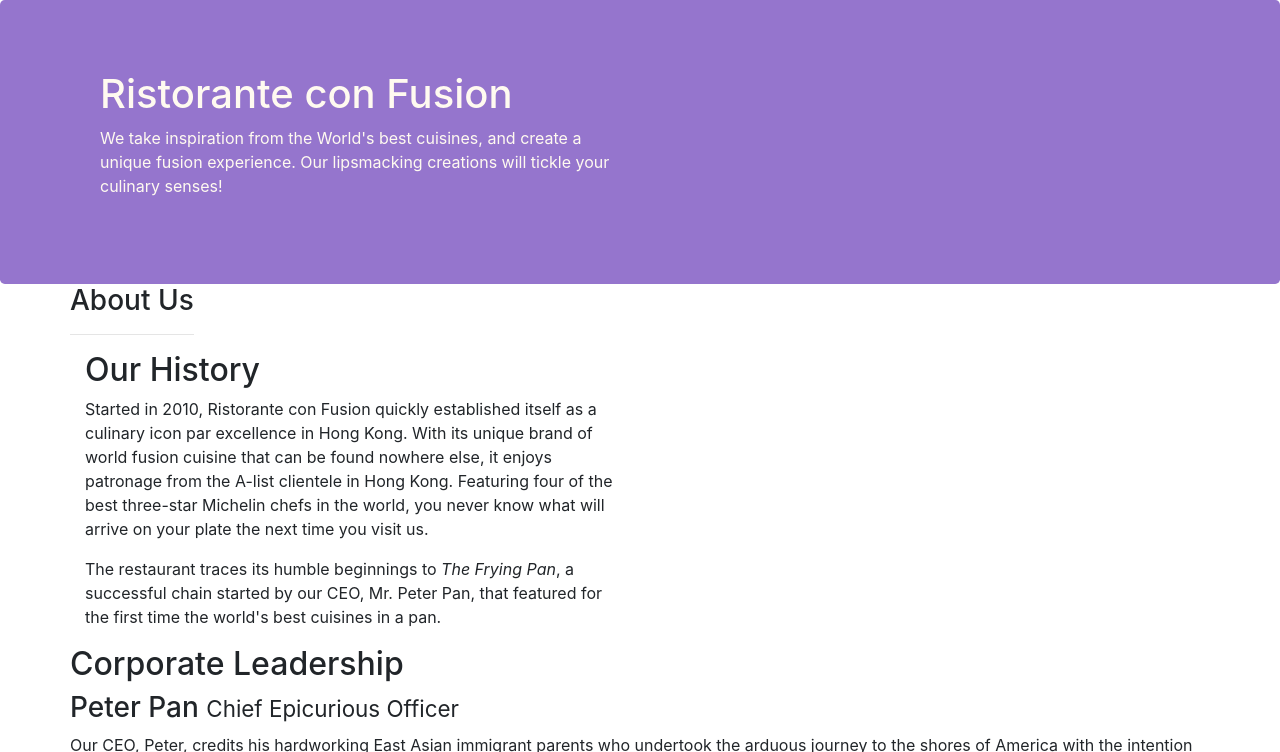
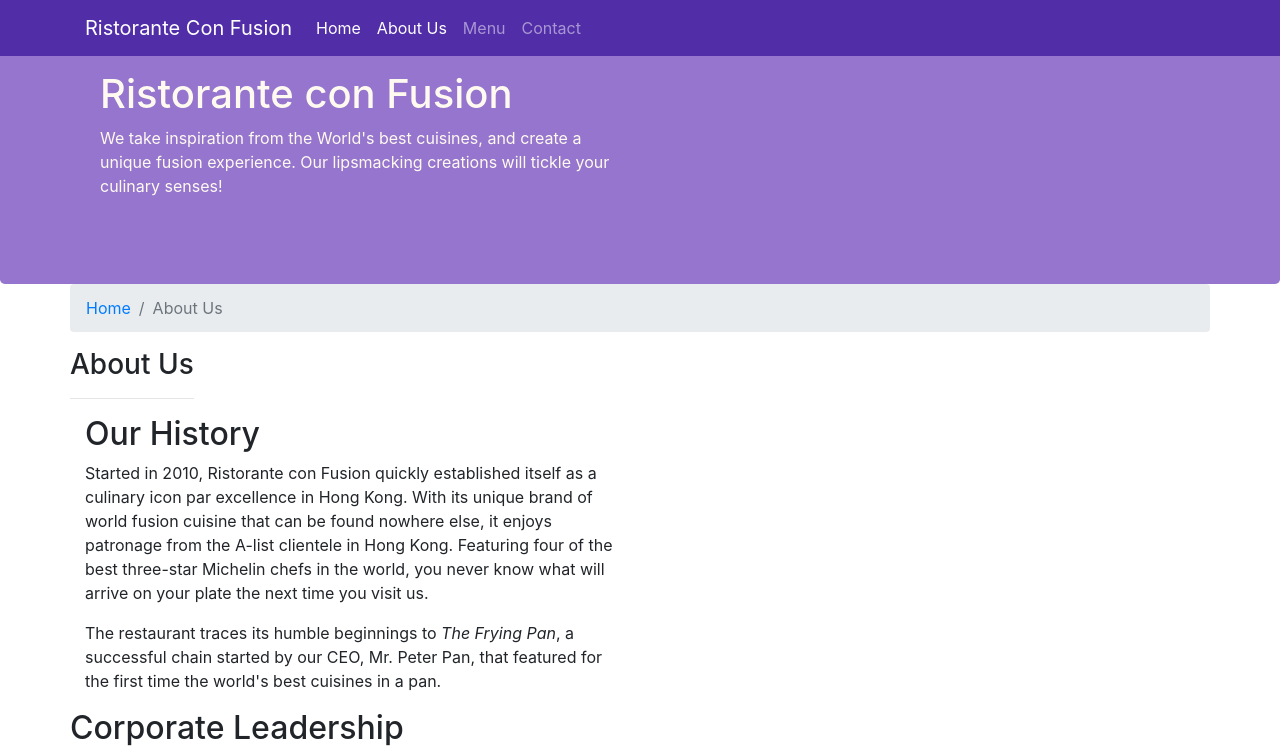
Before and after one commit to cleavs/conFusion, a website: page aboutus.html in a window 1280 px wide. Shown: the top 752 px of the page. Drawn offline with nearby package versions, Linux system fonts and the light colour scheme.

Commit message:
Navbar and Breadcrumbs

```diff
--- a/aboutus.html
+++ b/aboutus.html
@@ -15,6 +15,24 @@
 </head>
 
 <body>
+  <nav class="navbar navbar-dark navbar-expand-sm fixed-top">
+        <div class="container">
+          <button class="navbar-toggler" type="button" data-toggle="collapse" data-target="#Navbar">
+                <span class="navbar-toggler-icon"></span>
+            </button>
+           <a class="navbar-brand" href="#">Ristorante Con Fusion</a>
+           <div class="collapse navbar-collapse" id="Navbar">
+                <ul class="navbar-nav mr-auto">
+                  <li class="nav-item active"><a class="nav-link" href="./index.html">Home</a></li>
+                  <li class="nav-item active"><a class="nav-link" href="#">About Us</a></li>
+                  <li class="nav-item"><a class="nav-link" href="#">Menu</a></li>
+                  <li class="nav-item"><a class="nav-link" href="#">Contact</a></li>
+                </ul>
+            </div>
+
+
+        </div>
+    </nav>
 
     <header class="jumbotron">
         <div class="container">
@@ -31,6 +49,10 @@
 
     <div class="container">
         <div class="row full-width">
+          <ol class="col-12 breadcrumb">
+                <li class="breadcrumb-item"><a href="./index.html">Home</a></li>
+                <li class="breadcrumb-item active">About Us</li>
+            </ol>
             <div>
                <h3>About Us</h3>
                <hr>
--- a/css/styles.css
+++ b/css/styles.css
@@ -28,3 +28,7 @@
     margin:0px;
     color:#0f0f0f;
 }
+
+.navbar-dark {
+     background-color: #512DA8;
+}
```
Also changed, not shown: index.html (+20 -0 lines).
